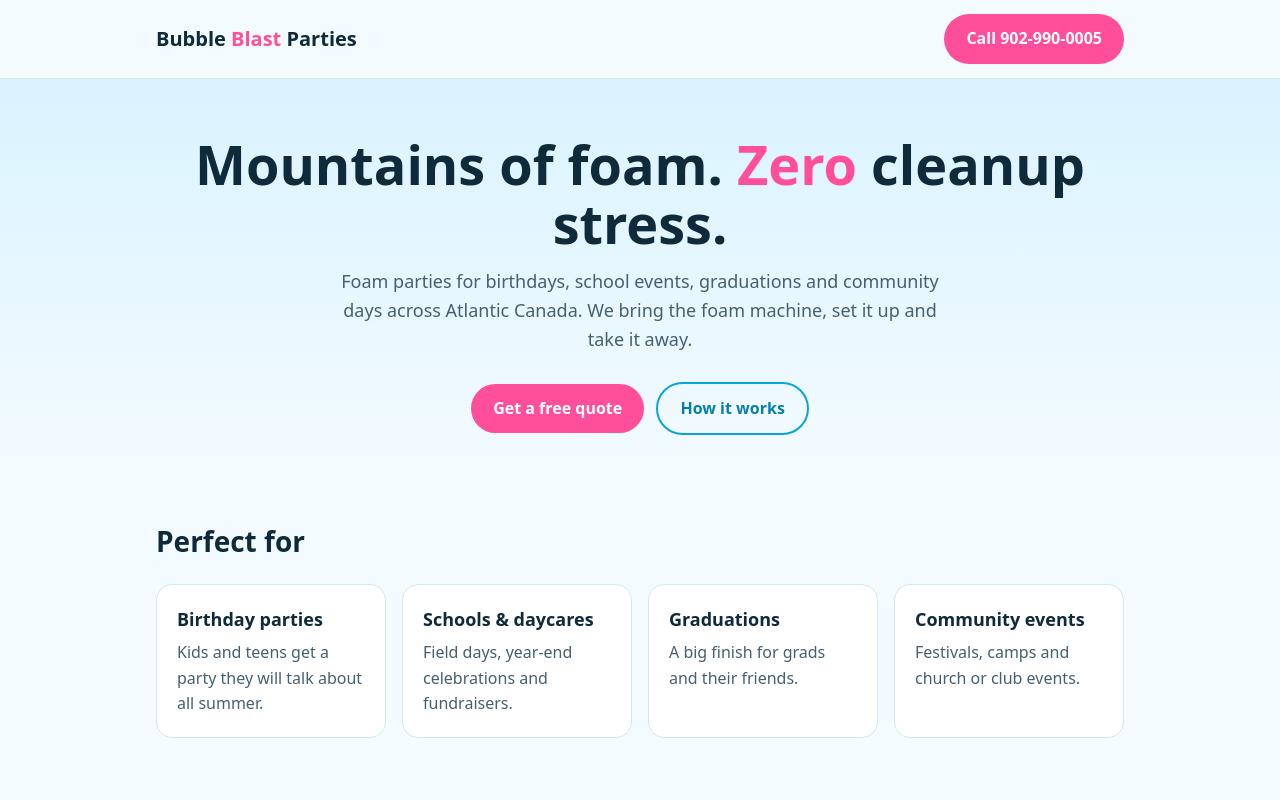
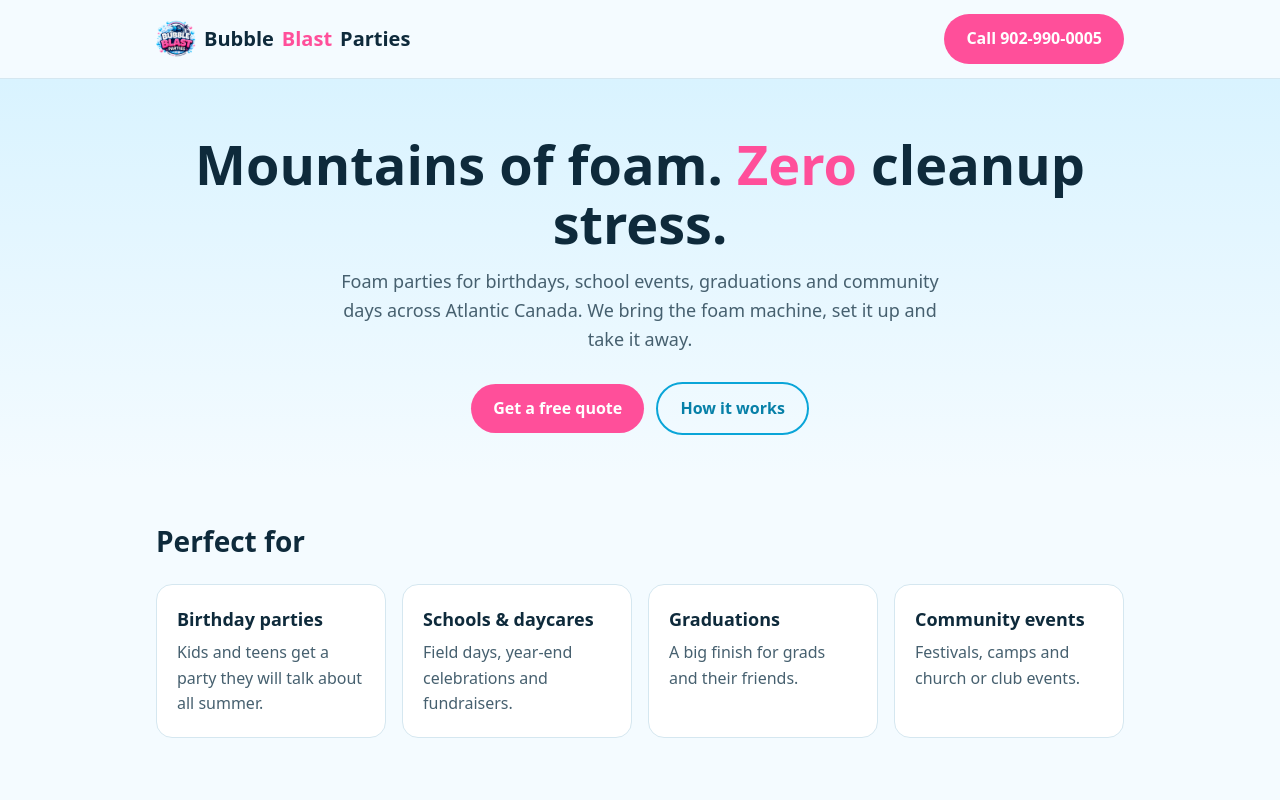
Before and after one commit to booknovakingdom-ops/bubble-blast-parties, a plain HTML site: page index.html in a window 1280 px wide. Shown: the top 800 px of the page. Drawn offline with Linux system fonts and the light colour scheme.

Commit message:
Add logo, favicons and OG image from owner's brand art
Background removed (flood fill from the PNG corners so internal foam
highlights stay intact) and resized per use: 96px for the header,
32px/180px favicons, and a JPEG OG image for social previews.

Co-Authored-By: Claude Sonnet 5 <noreply@anthropic.com>
Claude-Session: https://claude.ai/code/session_01U6HrbrA2z5acdFEKwTJDCS

```diff
--- a/index.html
+++ b/index.html
@@ -10,6 +10,9 @@
 <meta property="og:description" content="Mountains of foam, zero cleanup stress. Book your foam party today.">
 <meta property="og:url" content="https://bubbleblastparties.ca/">
 <meta property="og:type" content="website">
+<meta property="og:image" content="https://bubbleblastparties.ca/assets/og-image.jpg">
+<link rel="icon" type="image/png" sizes="32x32" href="assets/favicon-32.png">
+<link rel="apple-touch-icon" sizes="180x180" href="assets/favicon-180.png">
 <script type="application/ld+json">
 {"@context":"https://schema.org","@type":"LocalBusiness","name":"Bubble Blast Parties","url":"https://bubbleblastparties.ca/","telephone":"+1-902-990-0005","email":"eventsbubbleblast@gmail.com","address":{"@type":"PostalAddress","addressLocality":"Bridgewater","addressRegion":"NS","addressCountry":"CA"},"areaServed":"Atlantic Canada","description":"Foam party rentals for birthdays, schools and community events."}
 </script>
@@ -19,7 +22,7 @@
 *{box-sizing:border-box}body{margin:0;font:16px/1.6 system-ui,Segoe UI,Roboto,sans-serif;background:var(--bg);color:var(--ink)}
 .wrap{max-width:1000px;margin:0 auto;padding:0 16px}
 header{padding:14px 0;border-bottom:1px solid var(--line)}header .wrap{display:flex;justify-content:space-between;align-items:center;gap:12px;flex-wrap:wrap}
-.logo{font-weight:800;font-size:20px}.logo span{color:var(--pop)}
+.logo{display:flex;align-items:center;gap:8px;font-weight:800;font-size:20px}.logo span{color:var(--pop)}.logo img{display:block}
 .btn{display:inline-block;background:var(--pop);color:#fff;text-decoration:none;font-weight:700;padding:12px 22px;border-radius:999px}
 .btn.alt{background:transparent;color:var(--brand-d);border:2px solid var(--brand)}
 .hero{padding:56px 0 40px;text-align:center;background:linear-gradient(180deg,#d9f3ff,transparent)}
@@ -47,7 +50,7 @@ footer{padding:30px 0;color:var(--muted);font-size:14px;text-align:center;border
 </style>
 </head>
 <body>
-<header><div class="wrap"><div class="logo">Bubble <span>Blast</span> Parties</div><a class="btn" href="tel:+19029900005">Call 902-990-0005</a></div></header>
+<header><div class="wrap"><div class="logo"><img src="assets/logo-96.png" alt="" width="40" height="40">Bubble <span>Blast</span> Parties</div><a class="btn" href="tel:+19029900005">Call 902-990-0005</a></div></header>
 <main>
 <div class="hero"><div class="wrap">
 <h1>Mountains of foam. <em>Zero</em> cleanup stress.</h1>
```
Also changed, not shown: assets/favicon-180.png (added), assets/favicon-32.png (added), assets/logo-96.png (added), assets/og-image.jpg (added).
